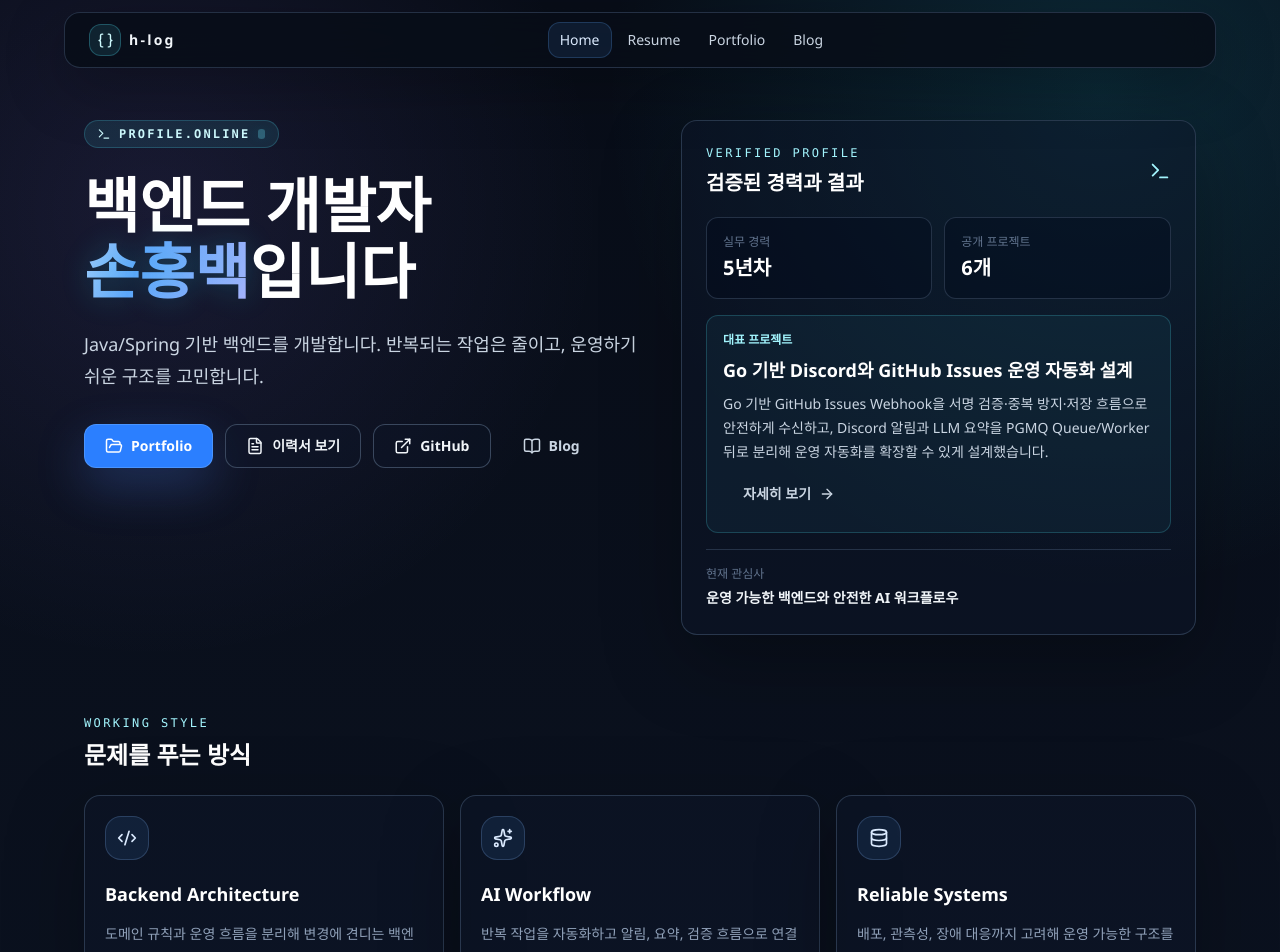
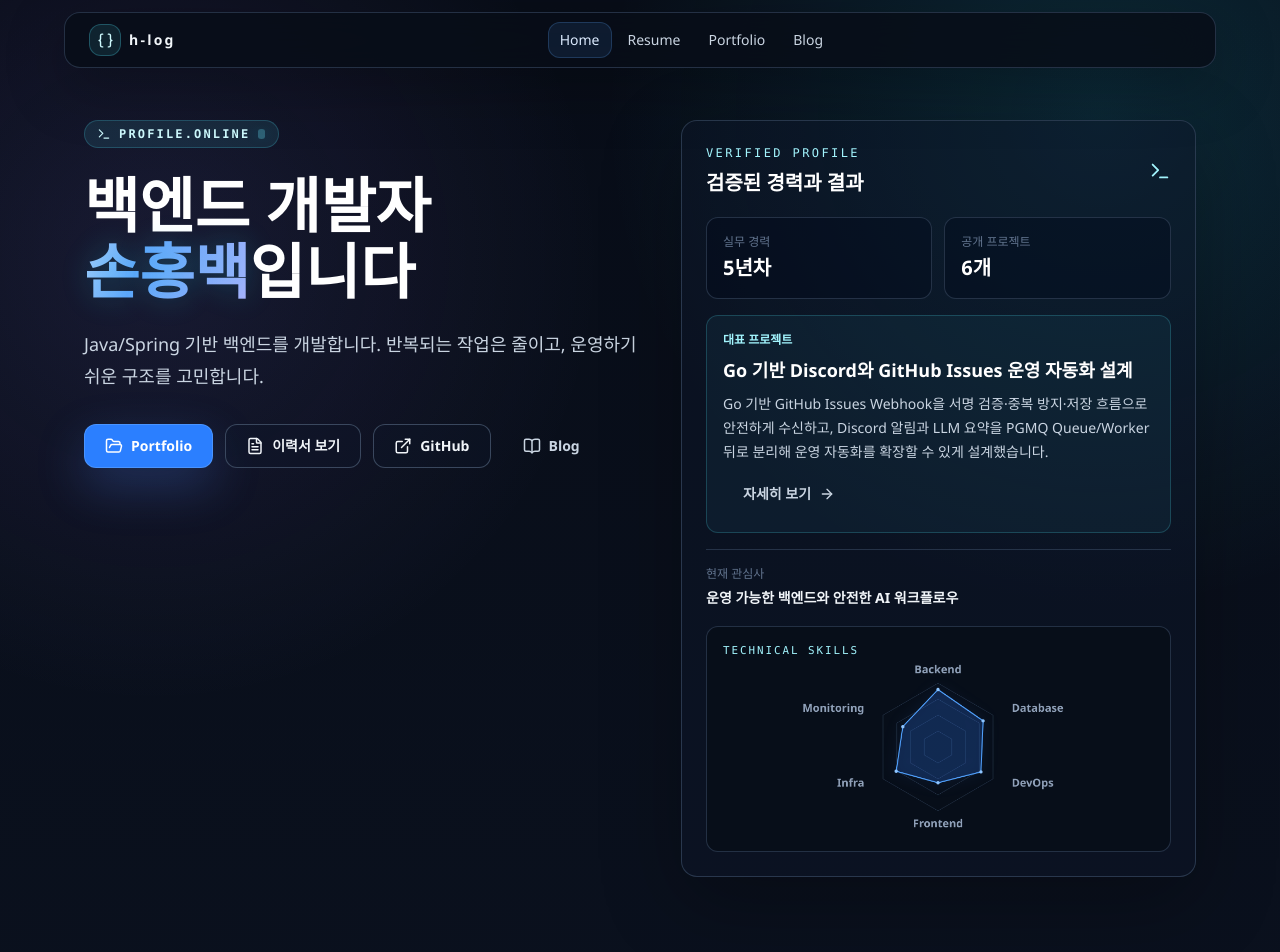
Before and after one commit to Hongbaekson/h-log, a Next.js app in the folder apps/h-log/: page / in a window 1280 px wide. Shown: the top 952 px of the page. Built offline with nearby package versions, Linux system fonts and the light colour scheme.

Commit message:
feat(h-log): 홈 기술 역량 레이더 복원

```diff
--- a/apps/h-log/app/globals.css
+++ b/apps/h-log/app/globals.css
@@ -138,6 +138,44 @@ a {
   will-change: opacity, filter, transform;
 }
 
+.radar-grid {
+  opacity: 0;
+  animation: radar-fade-in 650ms ease-out 420ms forwards;
+}
+
+.radar-label {
+  opacity: 0;
+  animation: radar-fade-in 650ms ease-out 700ms forwards;
+}
+
+.radar-skill-pulse,
+.radar-skill-layer {
+  opacity: 0;
+  transform: scale(0.05);
+  transform-box: view-box;
+  transform-origin: center;
+}
+
+.radar-skill-pulse {
+  animation: radar-pulse 2200ms ease-out 420ms forwards;
+}
+
+.radar-skill-layer {
+  animation: radar-expand 2100ms cubic-bezier(0.16, 1, 0.3, 1) 520ms forwards;
+}
+
+.radar-skill-shape {
+  filter: drop-shadow(0 0 14px rgb(79 140 255 / 0.28));
+}
+
+.radar-skill-point {
+  opacity: 0;
+  transform: scale(0.3);
+  transform-box: fill-box;
+  transform-origin: center;
+  animation: radar-point-in 480ms ease-out 2100ms forwards;
+}
+
 .metric-value {
   display: inline-block;
   color: transparent;
@@ -228,6 +266,55 @@ a {
   }
 }
 
+@keyframes radar-fade-in {
+  to {
+    opacity: 1;
+  }
+}
+
+@keyframes radar-expand {
+  0% {
+    opacity: 0;
+    transform: scale(0.05);
+  }
+
+  18% {
+    opacity: 1;
+  }
+
+  72% {
+    transform: scale(1.04);
+  }
+
+  to {
+    opacity: 1;
+    transform: scale(1);
+  }
+}
+
+@keyframes radar-pulse {
+  0% {
+    opacity: 0;
+    transform: scale(0.05);
+  }
+
+  24% {
+    opacity: 0.36;
+  }
+
+  100% {
+    opacity: 0;
+    transform: scale(1.16);
+  }
+}
+
+@keyframes radar-point-in {
+  to {
+    opacity: 1;
+    transform: scale(1);
+  }
+}
+
 @media (prefers-reduced-motion: no-preference) {
   html {
     scroll-behavior: smooth;
@@ -239,10 +326,20 @@ a {
   .hero-name-gradient,
   .hero-signal-cursor,
   .hero-status-card,
-  .metric-value {
+  .metric-value,
+  .radar-grid,
+  .radar-label,
+  .radar-skill-pulse,
+  .radar-skill-layer,
+  .radar-skill-shape,
+  .radar-skill-point {
     opacity: 1;
     filter: none;
     transform: none;
     animation: none;
   }
+
+  .radar-skill-pulse {
+    opacity: 0;
+  }
 }
--- a/apps/h-log/app/page.tsx
+++ b/apps/h-log/app/page.tsx
@@ -46,6 +46,87 @@ const strengthItems = [
     title: "Reliable Systems",
   },
 ];
+
+const radarCenter = { x: 180, y: 160 };
+
+const radarAxes = [
+  { anchor: "middle", label: "Backend", labelX: 180, labelY: 26, value: 0.9, x: 180, y: 44 },
+  { anchor: "start", label: "Database", labelX: 314, labelY: 96, value: 0.82, x: 280, y: 102 },
+  { anchor: "start", label: "DevOps", labelX: 314, labelY: 232, value: 0.78, x: 280, y: 218 },
+  { anchor: "middle", label: "Frontend", labelX: 180, labelY: 306, value: 0.56, x: 180, y: 276 },
+  { anchor: "end", label: "Infra", labelX: 46, labelY: 232, value: 0.76, x: 80, y: 218 },
+  { anchor: "end", label: "Monitoring", labelX: 46, labelY: 96, value: 0.64, x: 80, y: 102 },
+] as const;
+
+const radarLevels = [1, 0.75, 0.5, 0.25] as const;
+
+function radarPoint(axis: (typeof radarAxes)[number], scale: number) {
+  const x = radarCenter.x + (axis.x - radarCenter.x) * scale;
+  const y = radarCenter.y + (axis.y - radarCenter.y) * scale;
+
+  return `${x},${y}`;
+}
+
+function TechnicalSkillsRadar() {
+  const skillPolygon = radarAxes.map((axis) => radarPoint(axis, axis.value)).join(" ");
+
+  return (
+    <svg
+      aria-labelledby="technical-skills-title"
+      className="mx-auto h-44 w-full max-w-sm"
+      role="img"
+      viewBox="0 0 360 320"
+    >
+      <title id="technical-skills-title">Technical skills radar chart</title>
+      {radarLevels.map((level) => (
+        <polygon
+          className="radar-grid fill-transparent stroke-slate-700/80"
+          key={level}
+          points={radarAxes.map((axis) => radarPoint(axis, level)).join(" ")}
+          strokeWidth="1"
+        />
+      ))}
+      <polygon
+        className="radar-skill-pulse fill-cyan-300/10 stroke-cyan-300/30"
+        points={skillPolygon}
+        strokeLinejoin="round"
+        strokeWidth="2"
+      />
+      <g className="radar-skill-layer">
+        <polygon
+          className="radar-skill-shape fill-blue-500/20 stroke-blue-400"
+          points={skillPolygon}
+          strokeLinejoin="round"
+          strokeWidth="2"
+        />
+        {radarAxes.map((axis) => {
+          const [x, y] = radarPoint(axis, axis.value).split(",");
+
+          return (
+            <circle
+              className="radar-skill-point fill-blue-300"
+              cx={x}
+              cy={y}
+              key={`${axis.label}-point`}
+              r="3"
+            />
+          );
+        })}
+      </g>
+      {radarAxes.map((axis) => (
+        <text
+          className="radar-label fill-slate-400 text-xl font-semibold"
+          key={`${axis.label}-label`}
+          textAnchor={axis.anchor}
+          x={axis.labelX}
+          y={axis.labelY}
+        >
+          {axis.label}
+        </text>
+      ))}
+    </svg>
+  );
+}
 
 export default function HomePage() {
   return (
@@ -142,6 +223,13 @@ export default function HomePage() {
                 운영 가능한 백엔드와 안전한 AI 워크플로우
               </p>
             </div>
+
+            <div className="mt-4 rounded-xl border border-slate-700/70 bg-[#080d18]/70 p-4">
+              <p className="font-mono text-[0.68rem] uppercase tracking-[0.18em] text-cyan-200">
+                Technical Skills
+              </p>
+              <TechnicalSkillsRadar />
+            </div>
           </Card>
         </Container>
       </section>
```
Also changed, not shown: 1 other file (tests, documents, lock files or other folders).
